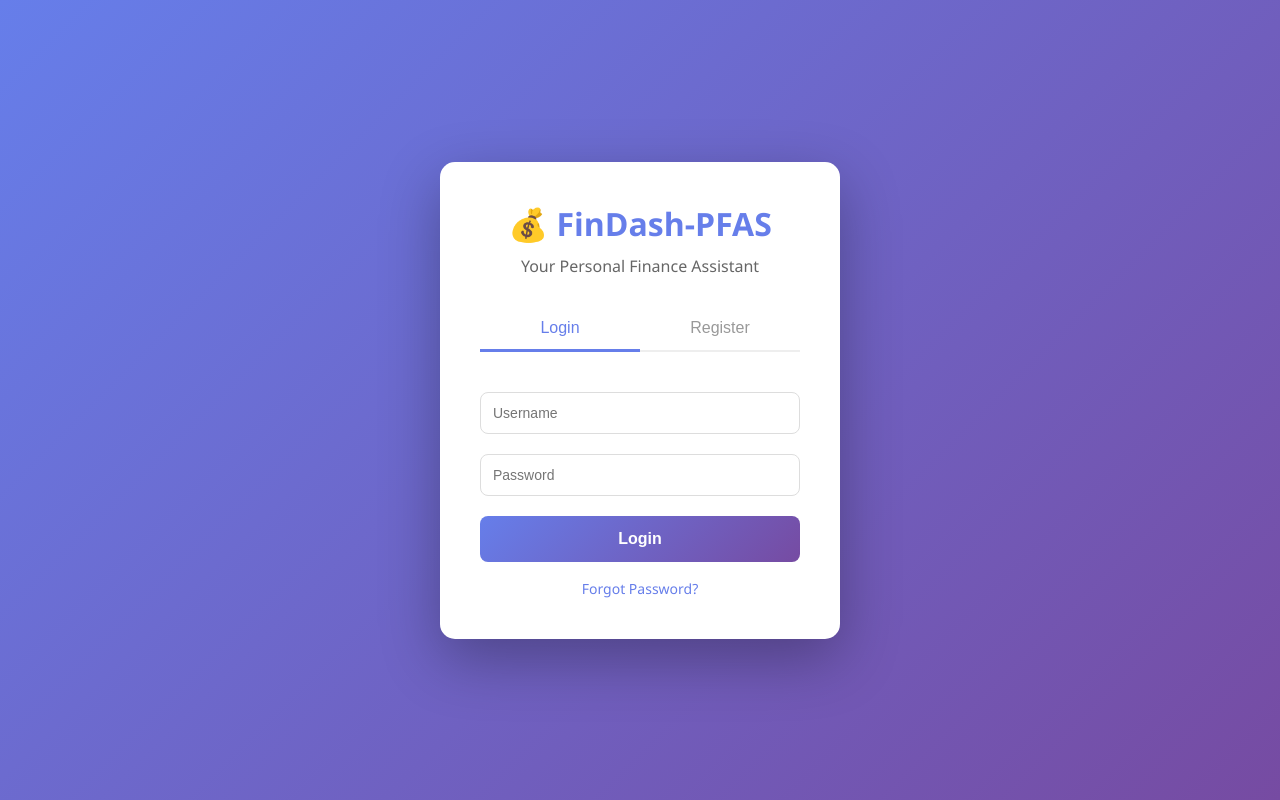
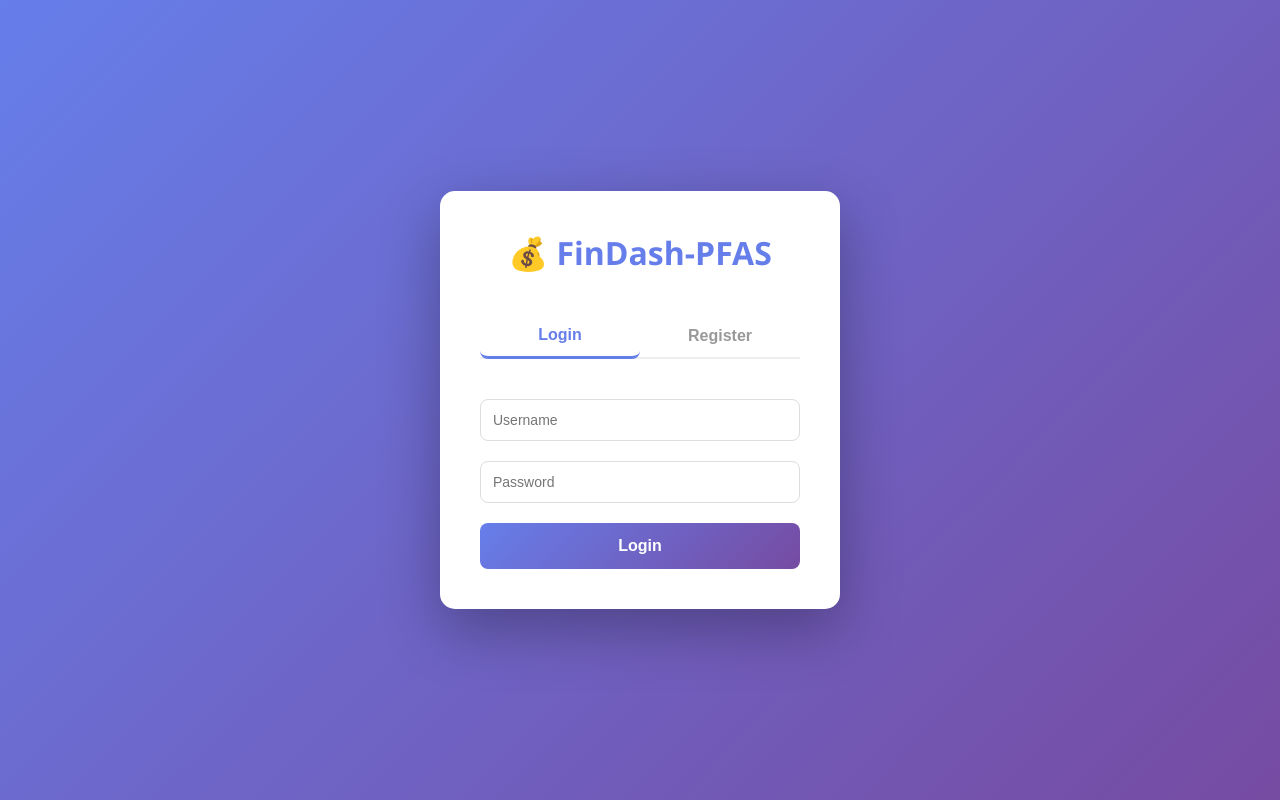
Before and after one commit to P-Aneesha/FinDash-PFAS, a Flask app: page /login in a window 1280 px wide. Run offline with Flask 3, Linux system fonts and the light colour scheme.

Commit message:
recovery

```diff
--- a/app.py
+++ b/app.py
@@ -1,26 +1,15 @@
 from flask import Flask, render_template, request, jsonify, session, redirect
 from flask_bcrypt import Bcrypt
-from flask_mail import Mail, Message
 from functools import wraps
 import sqlite3
-import secrets
 from datetime import datetime, timedelta
 
 app = Flask(__name__)
 app.secret_key = 'change-this-secret-key-to-something-random-and-secure'
 app.config['SESSION_TYPE'] = 'filesystem'
 app.config['PERMANENT_SESSION_LIFETIME'] = timedelta(days=7)
+bcrypt = Bcrypt(app)
 
-# Email configuration (Gmail)
-app.config['MAIL_SERVER'] = 'smtp.gmail.com'
-app.config['MAIL_PORT'] = 587
-app.config['MAIL_USE_TLS'] = True
-app.config['MAIL_USERNAME'] = 'your-email@gmail.com'  # ⚠️ CHANGE THIS
-app.config['MAIL_PASSWORD'] = 'your-app-password-here'  # ⚠️ CHANGE THIS (use Gmail App Password)
-app.config['MAIL_DEFAULT_SENDER'] = 'your-email@gmail.com'  # ⚠️ CHANGE THIS
-
-bcrypt = Bcrypt(app)
-mail = Mail(app)
 def get_db():
     conn = sqlite3.connect('database/finance.db', timeout=30.0, check_same_thread=False)
     conn.row_factory = sqlite3.Row
@@ -611,146 +600,6 @@ def parse_sms():
 
     except Exception as e:
         return jsonify({'success': False, 'error': str(e)}), 500
-@app.route('/api/forgot-password', methods=['POST'])
-def forgot_password():
-    """Send password reset email"""
-    try:
-        data = request.json
-        email = data.get('email', '').strip()
-
-        if not email:
-            return jsonify({'success': False, 'error': 'Email is required'}), 400
-
-        conn = get_db()
-        c = conn.cursor()
-        c.execute('SELECT id, username FROM users WHERE email = ?', (email,))
-        user = c.fetchone()
-
-        if not user:
-            # Don't reveal if email exists or not (security)
-            return jsonify({'success': True, 'message': 'If that email exists, a reset link has been sent'}), 200
-
-        # Generate reset token
-        reset_token = secrets.token_urlsafe(32)
-        expiry = (datetime.now() + timedelta(hours=1)).strftime('%Y-%m-%d %H:%M:%S')
-
-        # Store token in database
-        c.execute('''
-            UPDATE users
-            SET reset_token = ?, reset_token_expiry = ?
-            WHERE id = ?
-        ''', (reset_token, expiry, user['id']))
-        conn.commit()
-        conn.close()
-
-        # Send email
-        reset_url = f"https://findash-pfas.onrender.com/reset-password?token={reset_token}"
-
-        msg = Message(
-            'FinDash - Password Reset Request',
-            recipients=[email]
-        )
-        msg.body = f'''Hello {user['username']},
-
-You requested to reset your password for FinDash.
-
-Click the link below to reset your password:
-{reset_url}
-
-This link will expire in 1 hour.
-
-If you didn't request this, please ignore this email.
-
-- FinDash Team
-'''
-        msg.html = f'''
-<html>
-<body style="font-family: Arial, sans-serif; max-width: 600px; margin: 0 auto;">
-    <h2 style="color: #667eea;">FinDash - Password Reset</h2>
-    <p>Hello <strong>{user['username']}</strong>,</p>
-    <p>You requested to reset your password for FinDash.</p>
-    <p>Click the button below to reset your password:</p>
-    <a href="{reset_url}" style="display: inline-block; padding: 12px 24px; background-color: #667eea; color: white; text-decoration: none; border-radius: 5px; margin: 20px 0;">Reset Password</a>
-    <p><small>Or copy this link: {reset_url}</small></p>
-    <p><small>This link will expire in 1 hour.</small></p>
-    <p>If you didn't request this, please ignore this email.</p>
-    <p>- FinDash Team 💰</p>
-</body>
-</html>
-'''
-
-        mail.send(msg)
-
-        return jsonify({'success': True, 'message': 'If that email exists, a reset link has been sent'}), 200
-
-    except Exception as e:
-        print(f"❌ Forgot password error: {str(e)}")
-        import traceback
-        traceback.print_exc()
-        return jsonify({'success': False, 'error': 'Failed to send reset email'}), 500
-
-
-@app.route('/reset-password')
-def reset_password_page():
-    """Show password reset page"""
-    token = request.args.get('token')
-    if not token:
-        return "Invalid reset link", 400
-    return render_template('reset_password.html', token=token)
-
-
-@app.route('/api/reset-password', methods=['POST'])
-def reset_password():
-    """Reset password with token"""
-    try:
-        data = request.json
-        token = data.get('token', '').strip()
-        new_password = data.get('password', '').strip()
-
-        if not token or not new_password:
-            return jsonify({'success': False, 'error': 'Token and password are required'}), 400
-
-        if len(new_password) < 6:
-            return jsonify({'success': False, 'error': 'Password must be at least 6 characters'}), 400
-
-        conn = get_db()
-        c = conn.cursor()
-
-        # Find user with this token
-        c.execute('''
-            SELECT id, reset_token_expiry
-            FROM users
-            WHERE reset_token = ?
-        ''', (token,))
-        user = c.fetchone()
-
-        if not user:
-            conn.close()
-            return jsonify({'success': False, 'error': 'Invalid or expired reset link'}), 400
-
-        # Check if token expired
-        expiry = datetime.strptime(user['reset_token_expiry'], '%Y-%m-%d %H:%M:%S')
-        if datetime.now() > expiry:
-            conn.close()
-            return jsonify({'success': False, 'error': 'Reset link has expired'}), 400
-
-        # Update password
-        new_hash = bcrypt.generate_password_hash(new_password).decode('utf-8')
-        c.execute('''
-            UPDATE users
-            SET password_hash = ?, reset_token = NULL, reset_token_expiry = NULL
-            WHERE id = ?
-        ''', (new_hash, user['id']))
-        conn.commit()
-        conn.close()
-
-        return jsonify({'success': True, 'message': 'Password reset successful! You can now login.'}), 200
-
-    except Exception as e:
-        print(f"❌ Reset password error: {str(e)}")
-        import traceback
-        traceback.print_exc()
-        return jsonify({'success': False, 'error': 'Failed to reset password'}), 500
 if __name__ == '__main__':
     print("🚀 FinDash starting...")
     print("📍 Open: http://localhost:5000")
--- a/templates/login.html
+++ b/templates/login.html
@@ -33,14 +33,8 @@
         h1 {
             color: #667eea;
             text-align: center;
-            margin-bottom: 10px;
+            margin-bottom: 30px;
             font-size: 2em;
-        }
-
-        .subtitle {
-            text-align: center;
-            color: #666;
-            margin-bottom: 30px;
         }
 
         .tabs {
@@ -58,7 +52,6 @@
             background: none;
             color: #999;
             font-size: 16px;
-            transition: all 0.3s;
         }
 
         .tab.active {
@@ -82,7 +75,6 @@
             border: 1px solid #ddd;
             border-radius: 8px;
             font-size: 14px;
-            transition: border 0.3s;
         }
 
         input:focus {
@@ -90,7 +82,7 @@
             border-color: #667eea;
         }
 
-        button[type="submit"] {
+        button {
             width: 100%;
             padding: 14px;
             background: linear-gradient(135deg, #667eea 0%, #764ba2 100%);
@@ -101,10 +93,9 @@
             font-weight: bold;
             cursor: pointer;
             margin-top: 10px;
-            transition: transform 0.2s;
         }
 
-        button[type="submit"]:hover {
+        button:hover {
             transform: translateY(-2px);
             box-shadow: 0 5px 15px rgba(102, 126, 234, 0.4);
         }
@@ -120,96 +111,17 @@
         .message.success {
             background: #d4edda;
             color: #155724;
-            border: 1px solid #c3e6cb;
         }
 
         .message.error {
             background: #f8d7da;
             color: #721c24;
-            border: 1px solid #f5c6cb;
-        }
-
-        .forgot-link {
-            text-align: center;
-            margin-top: 15px;
-        }
-
-        .forgot-link a {
-            color: #667eea;
-            text-decoration: none;
-            font-size: 14px;
-        }
-
-        .forgot-link a:hover {
-            text-decoration: underline;
-        }
-
-        /* Modal Styles */
-        .modal {
-            display: none;
-            position: fixed;
-            top: 0;
-            left: 0;
-            width: 100%;
-            height: 100%;
-            background: rgba(0, 0, 0, 0.5);
-            z-index: 1000;
-            align-items: center;
-            justify-content: center;
-        }
-
-        .modal.active {
-            display: flex;
-        }
-
-        .modal-content {
-            background: white;
-            padding: 30px;
-            border-radius: 15px;
-            max-width: 400px;
-            width: 90%;
-            box-shadow: 0 20px 60px rgba(0, 0, 0, 0.3);
-        }
-
-        .modal h2 {
-            color: #667eea;
-            margin-bottom: 10px;
-        }
-
-        .modal p {
-            color: #666;
-            margin-bottom: 20px;
-        }
-
-        .modal button {
-            width: 100%;
-            padding: 12px;
-            border: none;
-            border-radius: 8px;
-            font-size: 14px;
-            cursor: pointer;
-            margin-top: 10px;
-        }
-
-        .modal .btn-primary {
-            background: linear-gradient(135deg, #667eea 0%, #764ba2 100%);
-            color: white;
-        }
-
-        .modal .btn-secondary {
-            background: #e0e0e0;
-            color: #333;
-        }
-
-        .modal .btn-primary:hover {
-            opacity: 0.9;
         }
     </style>
 </head>
 <body>
     <div class="container">
         <h1>💰 FinDash-PFAS</h1>
-        <p class="subtitle">Your Personal Finance Assistant</p>
 
         <div class="tabs">
             <button class="tab active" onclick="showTab('login')">Login</button>
@@ -225,46 +137,26 @@
                 <input type="password" id="loginPassword" placeholder="Password" required>
                 <button type="submit">Login</button>
             </form>
-            <div class="forgot-link">
-                <a href="#" onclick="showForgotPassword(); return false;">Forgot Password?</a>
-            </div>
         </div>
 
         <!-- Register Form -->
         <div id="registerForm" class="form-container">
             <form onsubmit="register(event)">
                 <input type="text" id="regUsername" placeholder="Username" required>
+                <input type="text" id="regFullName" placeholder="Full Name" required>
                 <input type="email" id="regEmail" placeholder="Email" required>
-                <input type="text" id="regFullName" placeholder="Full Name (optional)">
                 <input type="password" id="regPassword" placeholder="Password (min 6 characters)" required minlength="6">
                 <button type="submit">Register</button>
             </form>
         </div>
     </div>
 
-    <!-- Forgot Password Modal -->
-    <div id="forgotModal" class="modal">
-        <div class="modal-content">
-            <h2>Forgot Password?</h2>
-            <p>Enter your email address and we'll send you a reset link.</p>
-            <form id="forgotForm" onsubmit="sendResetEmail(event)">
-                <input type="email" id="resetEmail" placeholder="Email" required>
-                <button type="submit" class="btn-primary">Send Reset Link</button>
-                <button type="button" class="btn-secondary" onclick="closeForgotPassword()">Cancel</button>
-            </form>
-        </div>
-    </div>
-
     <script>
         function showTab(tab) {
-            // Hide all forms
             document.getElementById('loginForm').classList.remove('active');
             document.getElementById('registerForm').classList.remove('active');
-
-            // Remove active from all tabs
             document.querySelectorAll('.tab').forEach(t => t.classList.remove('active'));
 
-            // Show selected form
             if (tab === 'login') {
                 document.getElementById('loginForm').classList.add('active');
                 document.querySelectorAll('.tab')[0].classList.add('active');
@@ -273,7 +165,6 @@
                 document.querySelectorAll('.tab')[1].classList.add('active');
             }
 
-            // Clear message
             hideMessage();
         }
 
@@ -304,12 +195,12 @@
                 const data = await response.json();
 
                 if (data.success) {
-                    showMessage('✅ Login successful! Redirecting...', 'success');
+                    showMessage('✅ Login successful!', 'success');
                     setTimeout(() => {
                         window.location.href = '/';
                     }, 1000);
                 } else {
-                    showMessage('❌ ' + data.message, 'error');
+                    showMessage('❌ Invalid username or password', 'error');
                 }
             } catch (error) {
                 showMessage('❌ Login failed. Please try again.', 'error');
@@ -320,21 +211,26 @@
             e.preventDefault();
 
             const username = document.getElementById('regUsername').value;
+            const fullName = document.getElementById('regFullName').value;
             const email = document.getElementById('regEmail').value;
-            const fullName = document.getElementById('regFullName').value;
             const password = document.getElementById('regPassword').value;
 
             try {
                 const response = await fetch('/api/register', {
                     method: 'POST',
                     headers: {'Content-Type': 'application/json'},
-                    body: JSON.stringify({username, email, full_name: fullName, password})
+                    body: JSON.stringify({
+                        username: username,
+                        full_name: fullName,
+                        email: email,
+                        password: password
+                    })
                 });
 
                 const data = await response.json();
 
                 if (data.success) {
-                    showMessage('✅ Registration successful! Redirecting...', 'success');
+                    showMessage('✅ Registration successful!', 'success');
                     setTimeout(() => {
                         window.location.href = '/';
                     }, 1000);
@@ -345,47 +241,6 @@
                 showMessage('❌ Registration failed. Please try again.', 'error');
             }
         }
-
-        function showForgotPassword() {
-            document.getElementById('forgotModal').classList.add('active');
-        }
-
-        function closeForgotPassword() {
-            document.getElementById('forgotModal').classList.remove('active');
-            document.getElementById('forgotForm').reset();
-        }
-
-        async function sendResetEmail(e) {
-            e.preventDefault();
-
-            const email = document.getElementById('resetEmail').value;
-
-            try {
-                const response = await fetch('/api/forgot-password', {
-                    method: 'POST',
-                    headers: {'Content-Type': 'application/json'},
-                    body: JSON.stringify({email})
-                });
-
-                const data = await response.json();
-
-                if (data.success) {
-                    alert('✅ ' + data.message);
-                    closeForgotPassword();
-                } else {
-                    alert('❌ ' + data.error);
-                }
-            } catch (error) {
-                alert('❌ Failed to send reset email. Please try again.');
-            }
-        }
-
-        // Close modal when clicking outside
-        document.getElementById('forgotModal').addEventListener('click', function(e) {
-            if (e.target === this) {
-                closeForgotPassword();
-            }
-        });
     </script>
 </body>
 </html>
```
